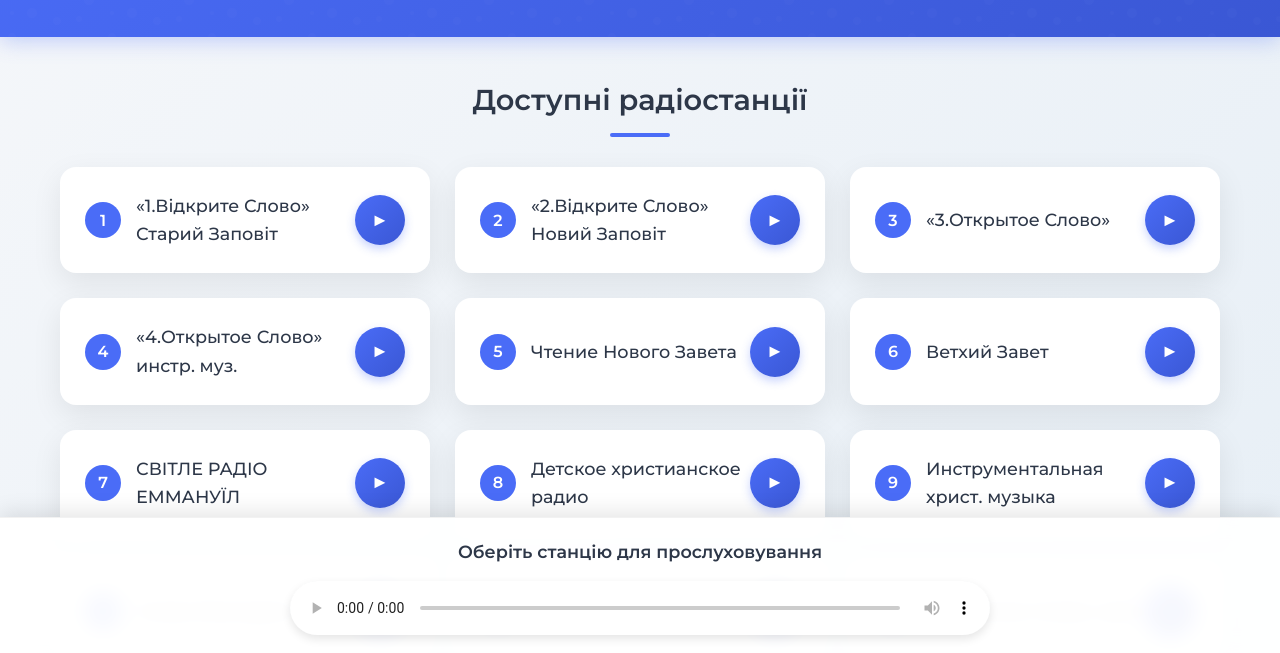
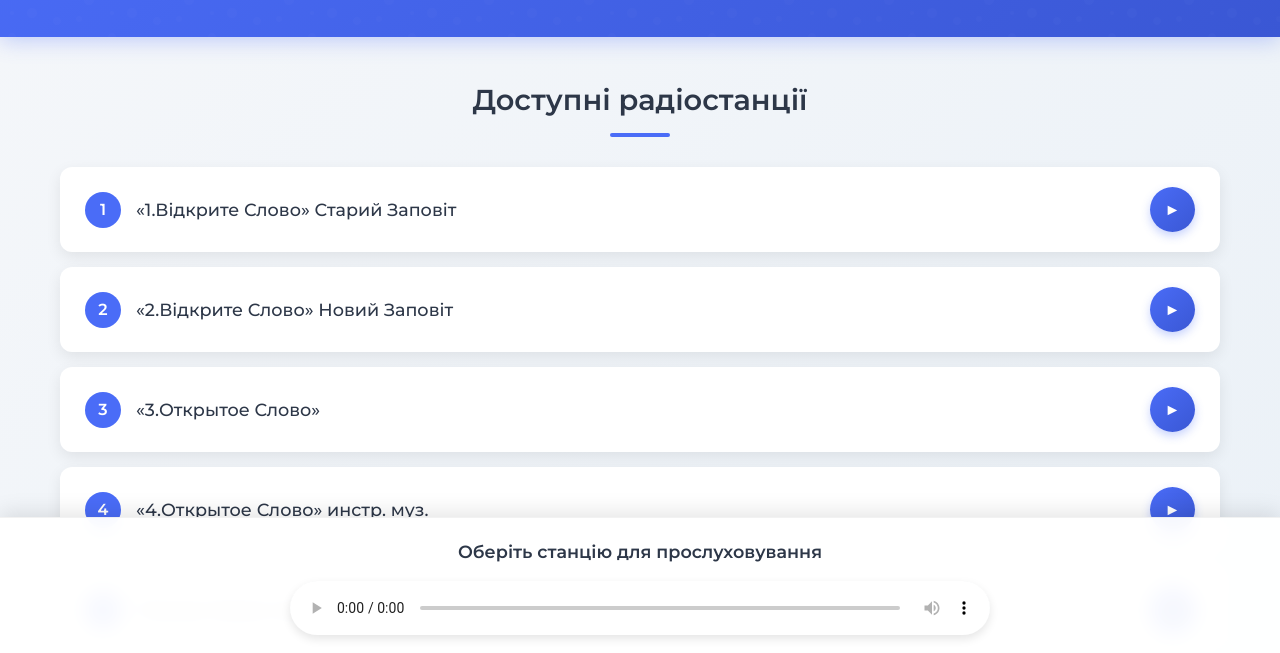
Before and after one commit to christian-word/christian-radio, a plain HTML site: page index.html in a window 1280 px wide. Shown: the part 145-798 px from the top of the page. Drawn offline with Linux system fonts and the light colour scheme.

Commit message:
Add files via upload

```diff
--- a/index.html
+++ b/index.html
@@ -28,9 +28,9 @@
             --card-bg: #ffffff;
             --text-dark: #2d3748;
             --text-light: #718096;
-            --shadow: 0 10px 30px rgba(0, 0, 0, 0.08);
-            --shadow-hover: 0 15px 40px rgba(0, 0, 0, 0.12);
-            --border-radius: 16px;
+            --shadow: 0 5px 15px rgba(0, 0, 0, 0.08); /* Зменшив тінь для списку */
+            --shadow-hover: 0 8px 20px rgba(0, 0, 0, 0.12);
+            --border-radius: 12px; /* Зменшив радіус для списку */
             --transition: all 0.3s ease;
         }
 
@@ -46,7 +46,7 @@
             color: var(--text-dark);
             line-height: 1.6;
             min-height: 100vh;
-            padding-bottom: 120px; /* Отступ для плеера */
+            padding-bottom: 120px;
         }
 
         header {
@@ -112,17 +112,20 @@
             border-radius: 2px;
         }
 
+        /* ----- ОНОВЛЕННЯ ДЛЯ LIST VIEW ----- */
         .radio-grid {
             display: grid;
-            grid-template-columns: repeat(auto-fill, minmax(300px, 1fr));
-            gap: 25px;
+            /* Кожна картка займає всю ширину в один стовпець */
+            grid-template-columns: 1fr;
+            gap: 15px; /* Менший проміжок між елементами списку */
         }
+        /* ---------------------------------- */
 
         .radio-card {
             background-color: var(--card-bg);
             border-radius: var(--border-radius);
             box-shadow: var(--shadow);
-            padding: 25px;
+            padding: 20px 25px; /* Оптимізований відступ */
             display: flex;
             align-items: center;
             justify-content: space-between;
@@ -145,7 +148,7 @@
         }
 
         .radio-card:hover {
-            transform: translateY(-8px);
+            transform: translateY(-4px); /* Менший підйом */
             box-shadow: var(--shadow-hover);
         }
 
@@ -189,13 +192,13 @@
         }
 
         .play-button {
-            width: 50px;
-            height: 50px;
+            width: 45px; /* Трохи менша кнопка */
+            height: 45px;
             background: linear-gradient(135deg, var(--primary-color), var(--primary-dark));
             border: none;
             border-radius: 50%;
             color: white;
-            font-size: 18px;
+            font-size: 16px;
             cursor: pointer;
             display: flex;
             align-items: center;
@@ -294,9 +297,10 @@
                 font-size: 2rem;
             }
 
-            .radio-grid {
+            /* Для List View на мобільних пристроях залишаємо 1 колонку, яка вже встановлена вище */
+            /* .radio-grid {
                 grid-template-columns: 1fr;
-            }
+            } */
 
             .social-links {
                 flex-direction: column;
@@ -307,6 +311,10 @@
             .social-link {
                 width: 200px;
                 justify-content: center;
+            }
+
+            .radio-card {
+                 padding: 15px 20px;
             }
         }
     </style>
@@ -320,8 +328,7 @@
     <div class="container">
         <h2 class="section-title">Доступні радіостанції</h2>
         <div class="radio-grid" id="radioGrid">
-            <!-- Радиостанции будут загружены через JavaScript -->
-        </div>
+            </div>
 
         <div class="social-links">
             <a href="https://ruyriy.github.io/VideoYouTube/video_max.html" target="_blank" class="social-link youtube">
@@ -354,6 +361,7 @@
             let currentPlayingCard = null;
 
             // Загрузка плейлиста
+            // Упевніться, що файл playlist.json знаходиться в тій же директорії
             fetch('playlist.json')
                 .then(response => response.json())
                 .then(stations => {
@@ -364,7 +372,7 @@
                 })
                 .catch(error => {
                     console.error('Помилка завантаження плейлиста:', error);
-                    radioGrid.innerHTML = '<p>Не вдалося завантажити список радіостанцій.</p>';
+                    radioGrid.innerHTML = '<p>Не вдалося завантажити список радіостанцій. Переконайтеся, що файл playlist.json існує.</p>';
                 });
 
             function createRadioCard(station) {
```
